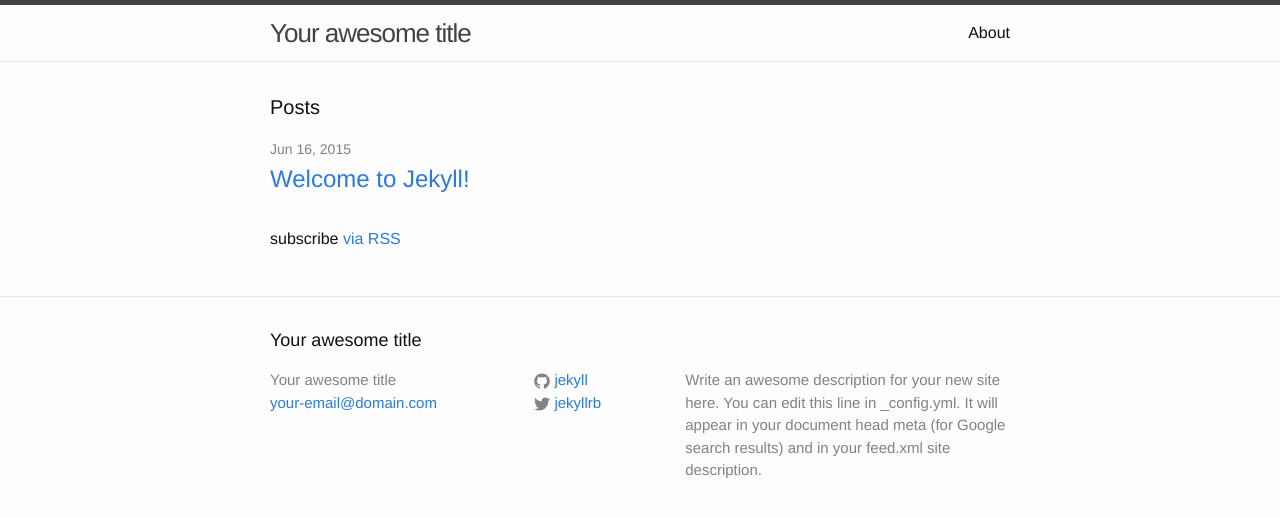
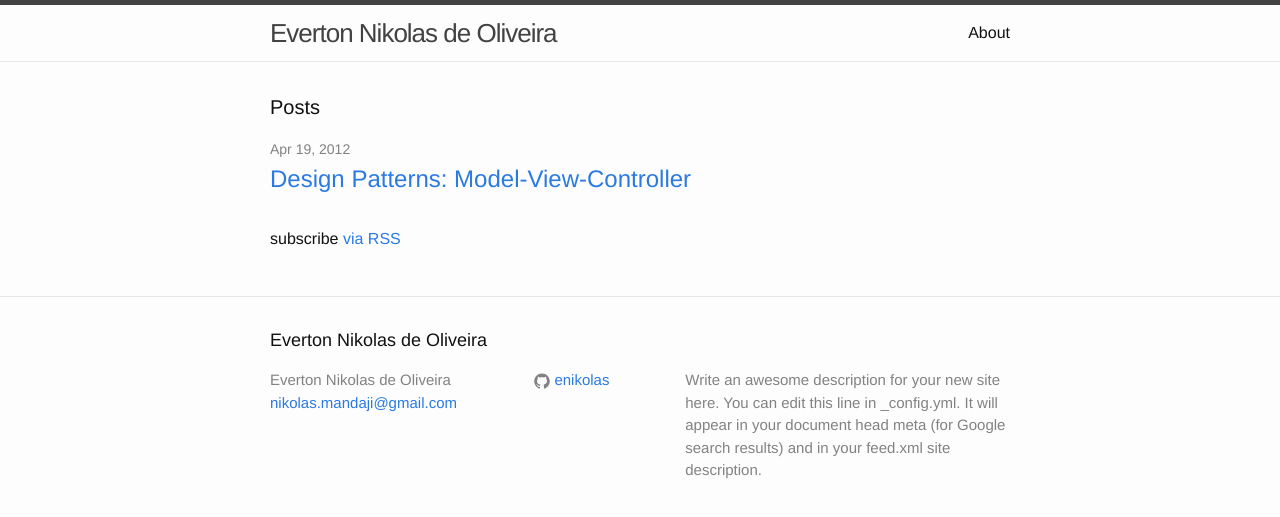
Before and after one commit to enikolas/enikolas.github.io, a Jekyll site: the page built from index.html, in a window 1280 px wide. Shown: the top 517 px of the page. Built offline with Jekyll 4.4.1, drawn with Linux system fonts in a browser that asks for light colours; part of the change alters nothing that is shown.

Commit message:
Importa post de blog antigo sobre MVC
Importa o meu primeiro post sobre java criado em um blog do google em 2012.
A idéia é que eu utilize mais este blog aqui e abandone o antigo na plataforma
do google.

```diff
--- a/_config.yml
+++ b/_config.yml
@@ -1,14 +1,14 @@
 # Site settings
-title: Your awesome title
-email: your-email@domain.com
+title: Everton Nikolas de Oliveira
+email: nikolas.mandaji@gmail.com
 description: > # this means to ignore newlines until "baseurl:"
   Write an awesome description for your new site here. You can edit this
   line in _config.yml. It will appear in your document head meta (for
   Google search results) and in your feed.xml site description.
 baseurl: "" # the subpath of your site, e.g. /blog/
-url: "http://yourdomain.com" # the base hostname & protocol for your site
-twitter_username: jekyllrb
-github_username:  jekyll
+url: "http://enoliveira.github.io" # the base hostname & protocol for your site
+github_username:  enikolas
 
 # Build settings
 markdown: kramdown
+encoding: UTF-8
--- /dev/null
+++ b/_posts/2012-04-19-design-patterns-model-view-controller.markdown
@@ -0,0 +1,82 @@
+---
+layout: post
+title:  "Design Patterns: Model-View-Controller"
+date:   2012-04-19 16:32:00
+categories: [Arquitetura, Design Pattern, Java]
+---
+**Model-View-Controller** ou simplesmente **MVC**, é um **Design Pattern** que é muito utilizado no universo de aplicações java. O meu primeiro contato com o MVC foi em um projeto desenvolvido para o Banco Votorantin. Este projeto não possuia telas amigáveis para o usuário, pois era executado via linha de comando, mas enfim, com este projeto eu obtive uma boa base de como o MVC funciona em uma aplicação real e neste artigo eu irei compartilhar este meu conhecimento com vocês.
+
+Apesar de a minha primeira experiência ter sido com uma aplicação robô (assim eram chamadas as aplicações Java que eram executadas via linha de comando), o MVC se aplica a outros sistemas, como sistemas java web (seja usando Struts, seja JSF ou mesmo o VRaptor).
+
+Muitas aplicações reais utilizam este Design Pattern, pois facilitam, e muito, no desenvolvimento e principalmente na manutenção e expansão da aplicação.
+
+
+## Mas o que é MVC?
+
+Como eu já havia começado a descrever logo no começo, MVC é uma sigla para Model-View-Controller e é um Design Pattern muito utilizado atualmente. Ele consiste em uma estrutura que dividi o seu código em 3 camadas:
+
+* **Model:** camada responsável pela comunicação com o banco de dados assim como o tratamento dos dados, como por exemplo, aplicação de regras de negócio em cima dos dados coletados.
+* **View:** camada responsável pela exibição dos dados, para isso ela obtém os dados passados pela camada de controle para obter os dados e apenas exibi-los da melhor forma, seja exportando em um arquivo, seja mostrando valores em telas.
+* **Controller:** camada responsável por controlar os dados de entrada do sistema, trabalhando algumas informações obtidas e enviando para a camada de Model para que a mesma aplique regras de negócio e persista a informação. Da mesma forma, é responsável pelos dados de saída, ou seja, chamar a camada de View a qual irá exibir a informação ao usuário.
+
+E esta foi uma explicação rápida sobre o que é e como funciona o MVC. A figura abaixo ilustra de forma simples o que foi explicado:
+
+<!--- ![MVC Puro]({{ site.url }}/assets/MVCPuro.png) -->
+![MVC Puro](/assets/MVCPuro.png)
+
+Porém isto é apenas o conceito do MVC, mas como será que ele é aplicado em um sistema real?
+
+
+## MVC em aplicações reais Java
+
+Em aplicações reais desenvolvidas com a linguagem Java é normal você se deparar com algo similar a seguinte estrutura:
+
+![MVC Puro](/assets/MVCPratica.png)
+
+E enfim, vamos a uma explicação mais detalhada sobre a funcionalidade de cada camada do modelo acima.
+
+
+## Entidade
+
+A entidade é a parte do seu código que representa as tabelas ou views do seu banco de dados. Aqui eu estou chamando de entidade, mas você pode acabar se deparando com diversos outros nomes, como por exemplo Value Object ou VO, Domain Object ou DO, Data-Transfer Objects ou DTO, entre outros. Em minha pequena experiência de trabalho, já me deparei com todos os citados acima. Apesar de nomenclaturas diferentes, eles exercem o mesmo papel dentro da camada de Entidade: ser um espelho do seu banco de dados.
+
+As entidades são implementadas em java na forma de [JavaBeans](http://pt.wikipedia.org/wiki/JavaBeans), ou seja, possuem as variáveis com acesso privado e proveem um método para o acesso à estas variáveis seguindo os padrões do JavaBeans (getters e setters). De forma geral, cada atributo da sua classe de entidade será equivalente a uma coluna de uma tabela de seu banco de dados, assim como cada classe de entidade será equivalente a uma tabela ou uma view do seu banco de dados. Pensando de forma orientada a objetos, cada instância da sua classe de entidade será equivalente a uma linha da tabela a qual a classe de entidade se espelha.
+
+
+## Camada de Persistência
+
+A camada de persistência é a camada que possui acesso ao banco e assim insere dados novos, atualiza algumas informações e as deleta quando necessário, além de ser capaz de executar pesquisas para localizar essas informações salvas. Aqui você encontrará os **Data Access Objects** ou simplesmente **DAOs**. Assim como foi comentado que a Entidade pode ter sido nomeada de forma diferente no projeto em que você trabalha, a camada de persistência também pode. O importante é intender o papel desta camada, saber exatamente o que ela faz e evitar ao máximo fugir do escopo dela para que desta forma seja criado um código claro, além de facilitar a manutenção ou expansão deste código no futuro.
+
+Seguindo a mesma linha de raciocínio da entidade, cada classe de DAO existente no seu código irá possuir uma ou mais classe de entidades. Isto se dá porque o DAO será o encarregado de saber como **inserir**, **atualizar** e **deletar** esta informação no banco de dados (lembre-se que de forma geral, uma instância da sua classe de entidade equivale a uma linha da tabela), além de saber **consultar** no banco as informações salvas anteriormente. Estas quatro operações citadas (inserção, busca, atualização e exclusão) são mais conhecidas como operações **CRUD** o que nada mais é do que a sigla de cada operação em inglês (<b>C</b>reate, <b>R</b>ead, <b>U</b>pdate e <b>D</b>elete).
+
+
+## Camada de Serviço
+
+A camada de serviço é a camada que executa chamadas à camada de persistência e trata os dados obtidos aplicando as regras de negócio do sistema. O ideal é isolar todas as regras de negócio nesta camada focando assim em um código mais limpo e de fácil entendimento, além de auxiliar na manutenção deste código. Esta camada não pode nunca executar chamadas diretas ao banco de dados. Para ter acesso ao banco é preciso obrigatoriamente acessar a camada de persistência.
+
+Regra de negócio são regras especificas do sistema, como por exemplo o tratamento específico de um dado para ser exibido na camada de exibição ou inserido no banco de dados. Aplicar uma taxa de juros em um valor ou executar um cálculo faz parte da regra de negócio e é exatamente o tipo de código que você poderá encontrar nesta camada. Então de forma resumida, o papel desta camada é obter as informações da camada de persistência e tratar estas informações de acordo com as regras do sistema.
+
+
+## Camada de Controle
+
+A camada de controle é a camada que executa chamadas à camada de serviço para obter os dados que serão exibidos ou para enviar os dados a serem persistidos no banco de dados. é uma camada que serve de forma intermediadora entre a camada de exibição e a camada que detém as regras de negócio, obtendo os dados e os enviando para a exibição. Nenhuma regra de negócio deve constar nesta camada, pois assim o seu código acaba sendo dividido e irá dificultar a legibilidade e manutenção, além de futuramente poder acarretar em uma duplicação de código.
+
+
+## Exibição
+
+A exibição é como o próprio nome diz, a aparência do seu sistema ou a forma de entrada e saída do seu sistema. A exibição pode ser representada por telas de sistema, por arquivos, pelo console, entre outras formas. é aqui que você receberá os dados de entrada que serão mandados para a camada de controle e receberá a resposta do processamento da sua informação. Em sistemas que possuem telas, por exemplo, você pode ter uma tela com um formulário para o usuário preencher um cadastro (forma de entrada dos dados) e após enviar para a camada de controle as informações cadastradas, pode querer exibir uma tela confirmando os dados que foram salvos (forma de saída dos dados) com sucesso no banco de dados.
+
+
+## Falando um pouco mais sobre o assunto
+
+De forma resumida, o MVC é um design pattern que visa manter o seu código mais limpo e melhor estruturado. Como consequência disto você tornará o seu código mais legível e facilitará alterações futuras e até mesmo a expansão do projeto. Cada camada pode aplicar um ou mais frameworks disponíveis no mercado para auxiliar na melhor resolução do problema.
+
+Todas as camadas possuem acesso direto a classe de entidade para ler os dados, porém para tratar as informações é necessário seguir um fluxo:
+
+* A **camada de controle** precisa chamar a **camada de serviço** para obter ou enviar as informações desejadas.
+  * A **camada de serviço** por sua vez, precisa obter as informações obtidas da camada de controle (se existirem) e aplicar as devidas regras de negócio (se for necessário) para só então chamar a **camada de persistência**.
+    * A **camada de persistência** receberá as informações passadas e irá processá-las no banco de dados, seja fazendo consultas, seja persistindo. Ao finalizar a operação no banco, esta camada deve **retornar** alguma informação para a camada que a chamou (camada de serviço), seja uma informação de sucesso (para quando um dado foi persistido no banco de dados), seja os valores retornados de uma pesquisa.
+  * A **camada de serviço** recebe as informações obtidas da **camada de persistência** e aplica as regras de negócio novamente em cima delas (se for necessário), tratando as informações e deixando-as prontas para serem exibidas para o usuário.
+* A **camada de controle** recebe as informações obtidas da **camada de serviço** e as envia para a **exibição** do sistema.
+
+Acredito então ter coberto de forma geral o assunto, mas posso ter me esquecido de falar de alguma coisa. Caso eu perceba que faltou algo ou que uma parte não ficou muito bem explicada, irei alterar e complementar este artigo. Enfim, **dúvidas**?
```
Also changed, not shown: _drafts/2015-06-16-welcome-to-jekyll.markdown (renamed from _posts/2015-06-16-welcome-to-jekyll.markdown), assets/MVCPratica.png (added), assets/MVCPuro.png (added).
